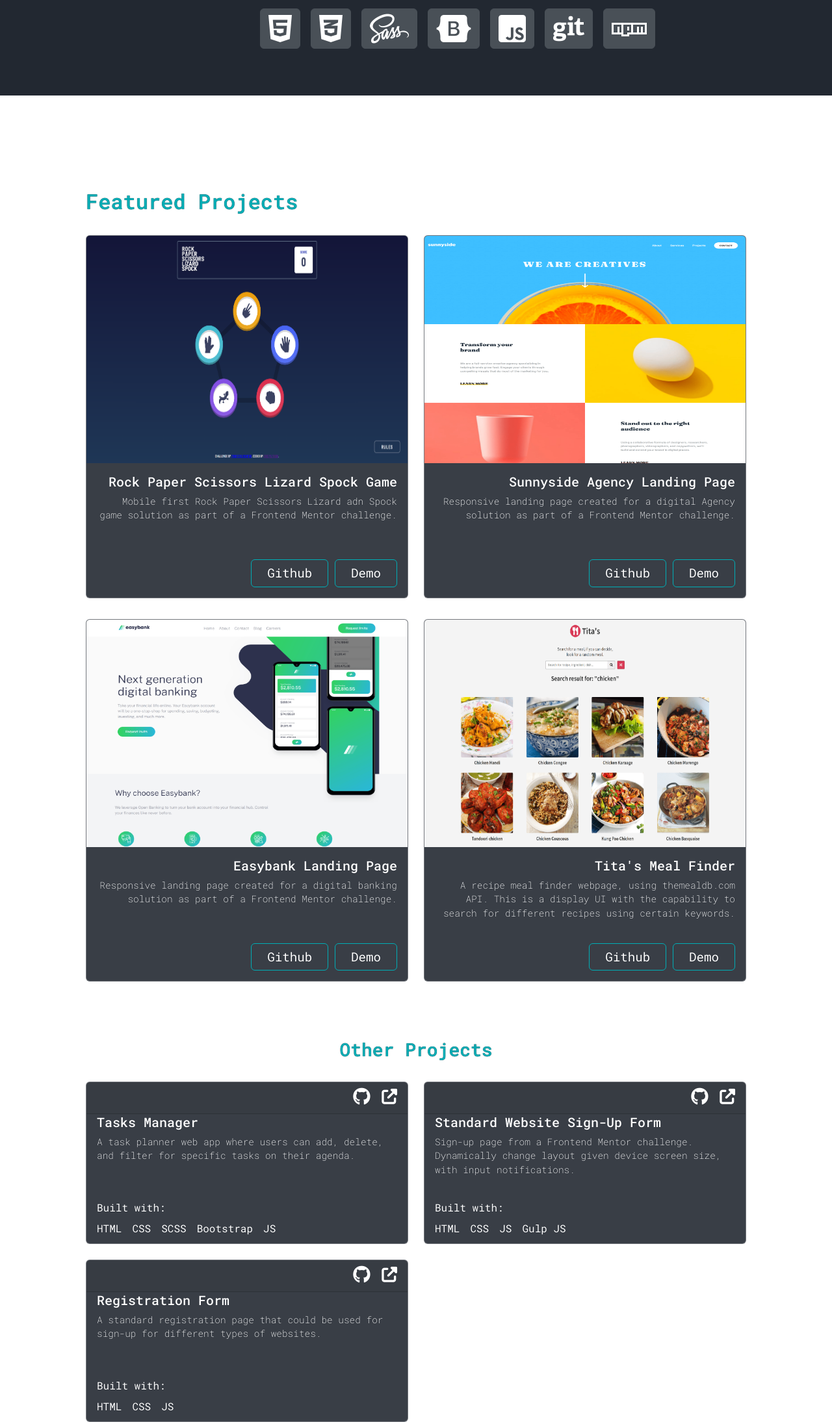
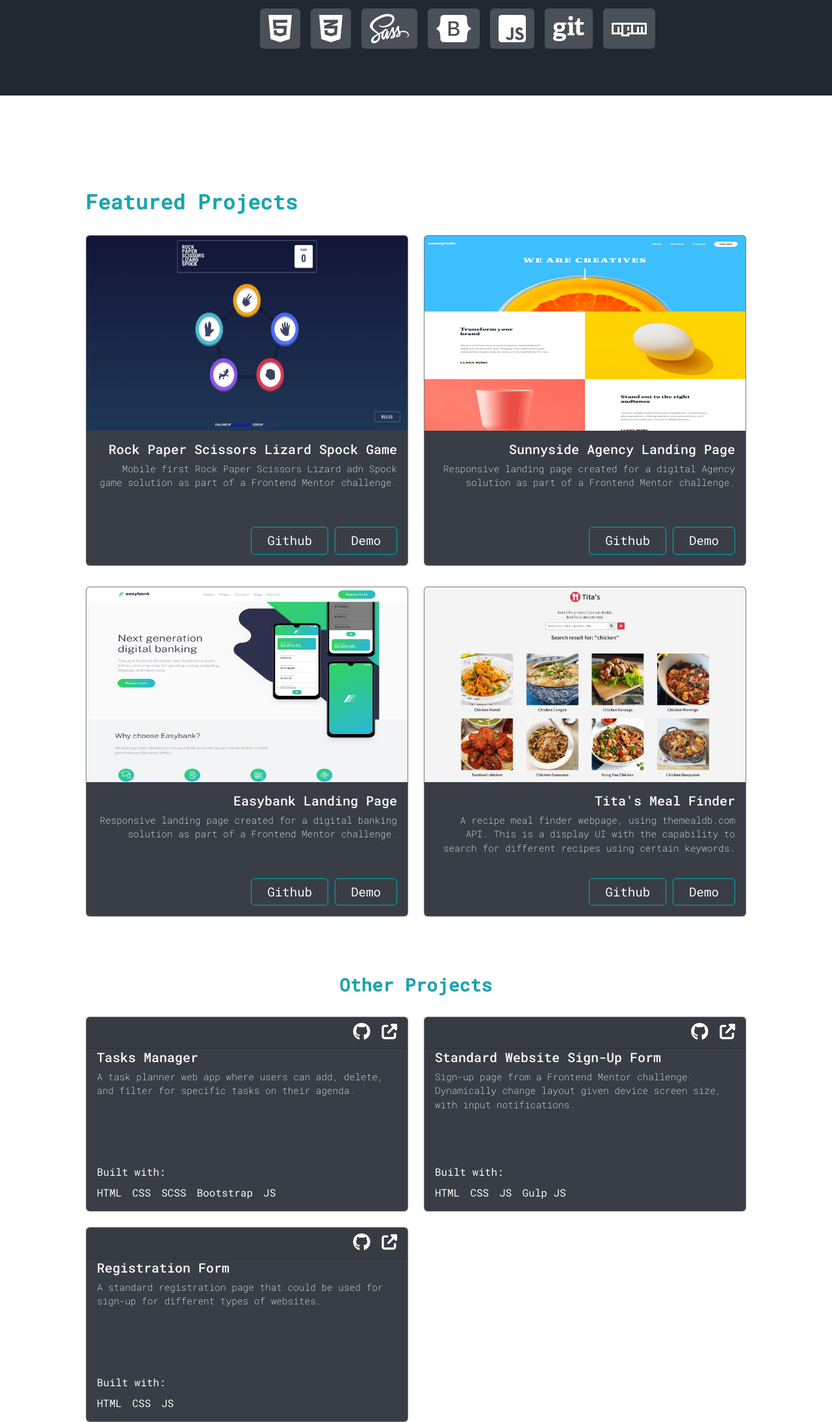
Before and after one commit to ericpatricio/ericpatricio.github.io, a website: page index.html in a window 1280 px wide. Shown: the part 1305-3494 px from the top of the page at 65% size. Drawn offline with Linux system fonts and the light colour scheme.

Commit message:
modified scss

```diff
--- a/scss/components/_cards.scss
+++ b/scss/components/_cards.scss
@@ -26,7 +26,7 @@
   img {
     max-width: 100%;
     width: 100%;
-    height: 350px;
+    height: 300px;
   }
 
   .tech-list {
@@ -47,7 +47,7 @@
   .col {
     .card {
       min-height: 250px;
-      height: 200px;
+      height: 300px;
 
       &:hover {
         border: 1px solid $primary;
```
Also changed, not shown: dist/css/style.css.
